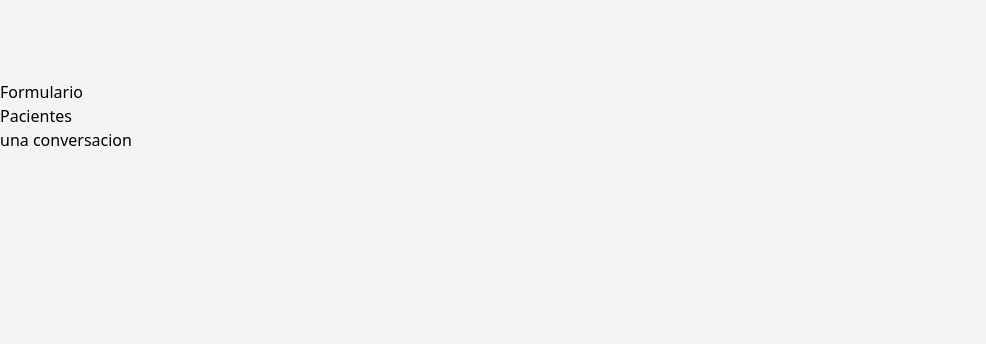
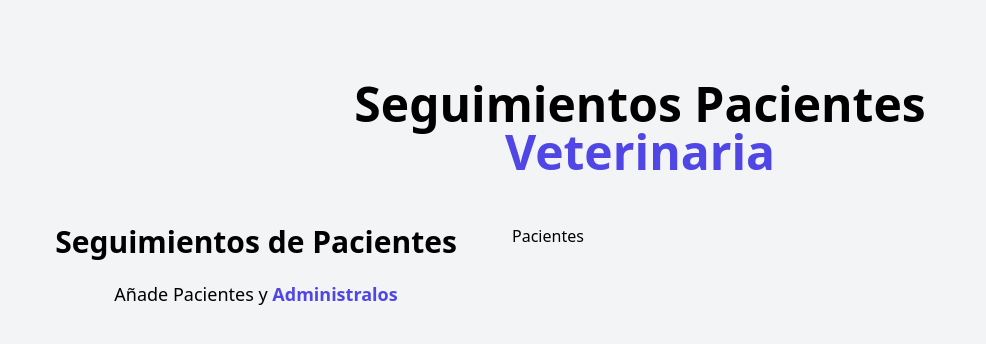
Before and after one commit to danieldamian09/proyecto-vite-react-tailwind, a React (Vite) app in the folder citas-react/: page / in a window 1280 px wide. Shown: the top 344 px of the page, without its empty margins (0-986 px from the left). Built offline with nearby package versions, Linux system fonts and the light colour scheme.

Commit message:
creando el componente de formulario

```diff
--- a/citas-react/src/App.jsx
+++ b/citas-react/src/App.jsx
@@ -1,4 +1,4 @@
-import Header from "./components/header"
+import Header from "./components/Header"
 import Formulario from "./components/Formulario"
 import ListadoPacientes from "./components/ListadoPacientes"
 
@@ -7,8 +7,10 @@ function App() {
   return (
     <div className="container mx-auto mt-20">
       <Header />
+      <div className="mt-12 md:flex">
       <Formulario />
       <ListadoPacientes />
+      </div>
     </div>
   )
 }
--- a/citas-react/src/components/Formulario.jsx
+++ b/citas-react/src/components/Formulario.jsx
@@ -1,8 +1,13 @@
 
 const Formulario = () => {
   return (
-    <div  >
-      <h2>Formulario</h2>
+    <div className="md:w-1/2 lg:w-2/5">
+      <h2 className="font-black text-3xl text-center">Seguimientos de Pacientes</h2>
+
+      <p className="text-lg mt-5 text-center">
+        Añade Pacientes y {' '}
+        <span className="text-indigo-600 font-bold">Administralos</span>
+      </p>
     </div>
   )
 }
--- a/citas-react/src/components/Header.jsx
+++ b/citas-react/src/components/Header.jsx
@@ -1,11 +1,12 @@
-import React from 'react'
 
-const header = () => {
+const Header = () => {
   return (
-    <div>
-
-    </div>
+    <>
+      <h1 className="font-black text-5xl text-center mx-auto md:w-2/3">Seguimientos Pacientes{' '}
+      <span className="text-indigo-600">Veterinaria</span>
+      </h1>
+    </>
   )
 }
 
-export default header;
+export default Header;
--- a/citas-react/src/components/ListadoPacientes.jsx
+++ b/citas-react/src/components/ListadoPacientes.jsx
@@ -1,9 +1,8 @@
 
 const ListadoPacientes = () => {
   return (
-    <div>
+    <div className="w-1/2 lg:w-3/5">
       <h2>Pacientes</h2>
-      <p>una conversacion</p>
     </div>
   )
 }
```
